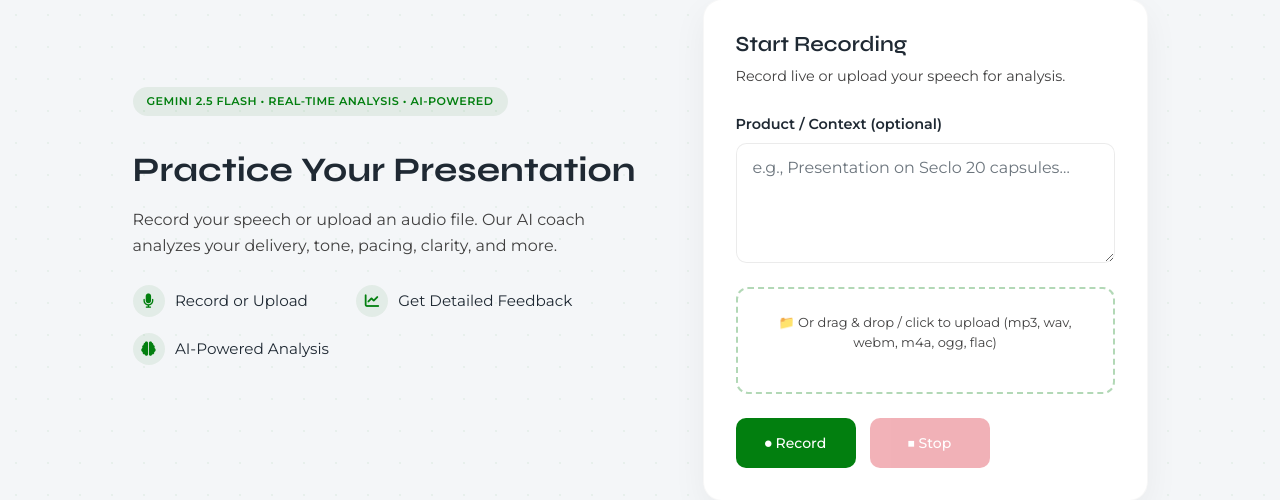
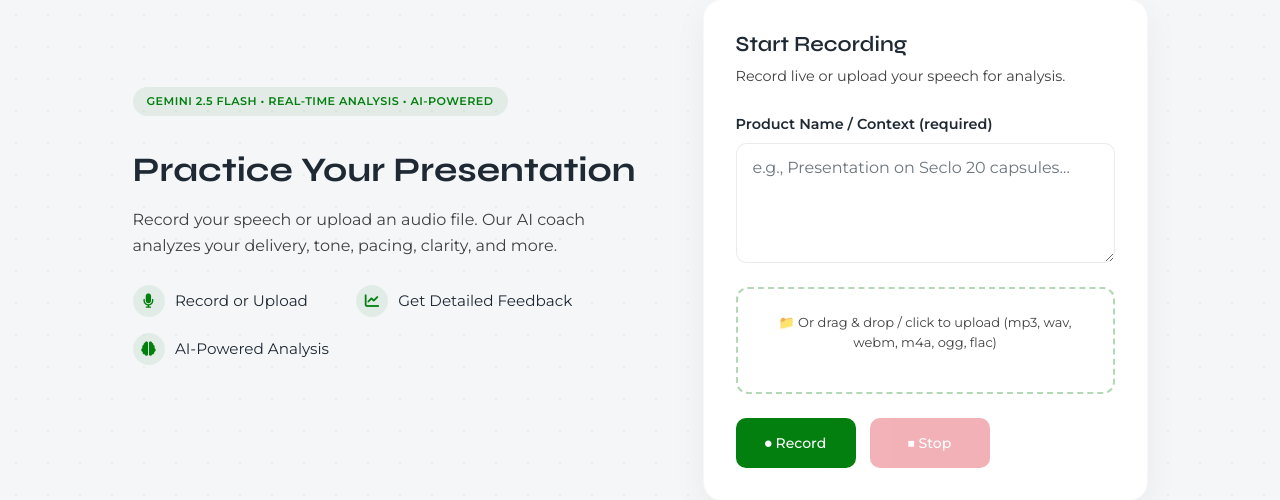
Before and after one commit to PapaBear9692/Speech_Score, a Flask app: page / in a window 1280 px wide. Shown: the part 193-693 px from the top of the page. Run offline with Flask 3, Linux system fonts and the light colour scheme; some libraries are stand-ins or nearby versions.

Commit message:
minor ui tweak

```diff
--- a/static/css/style.css
+++ b/static/css/style.css
@@ -169,7 +169,7 @@ body::before {
 }
 
 .results {
-  scroll-margin-top: 5px; /* Adjust this value to your desired offset */
+  scroll-margin-top: 90px; /* Adjust this value to your desired offset */
 }
 
 
--- a/templates/app.html
+++ b/templates/app.html
@@ -60,7 +60,7 @@
               <p id="input-warning" style="color:red; display:none; font-weight:400;"></p>
 
               <div class="form-group">
-                <label for="ctx">Product / Context (optional)</label>
+                <label for="ctx">Product Name / Context (required)</label>
                 <textarea id="ctx" class="form-control form-textarea-lg" placeholder="e.g., Presentation on Seclo 20 capsules…"></textarea>
               </div>
 
```
